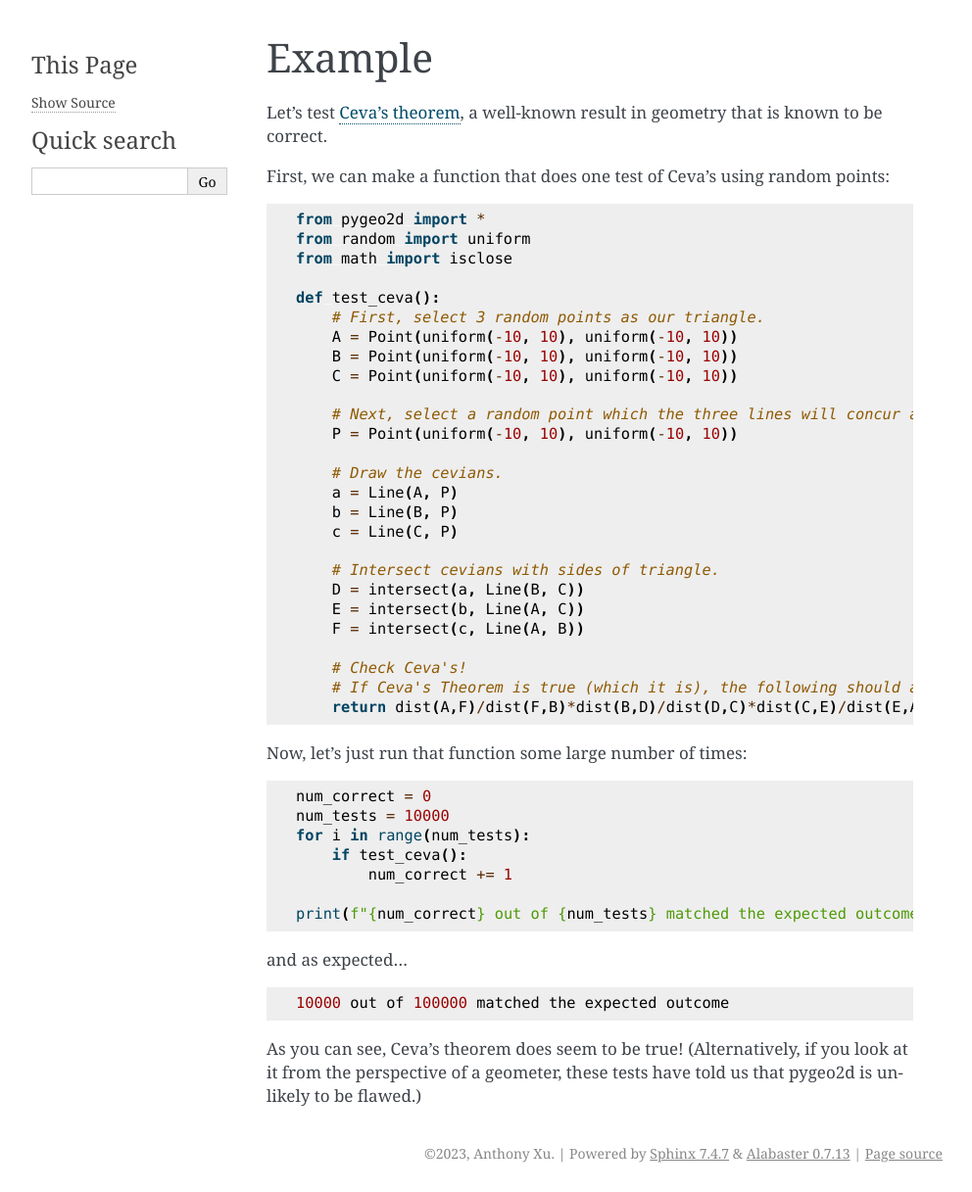
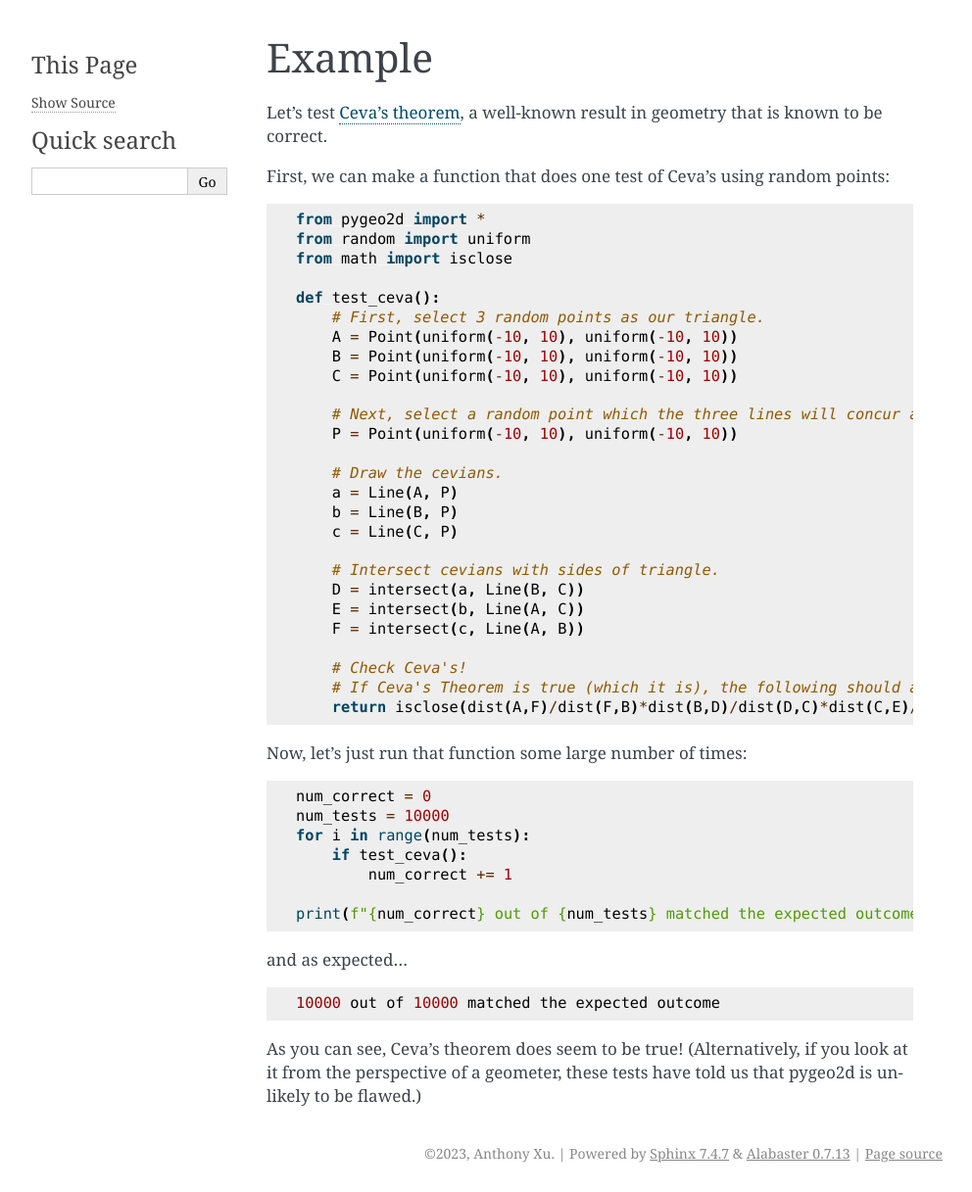
Before and after one commit to ajxu2/pygeo2d, a Sphinx documentation site: the page built from docs/example.rst, in a window 1280 px wide. Shown: the whole page at 98% size, without its empty margins (148-1140 px from the left). Built offline with Sphinx 7.4.7, drawn with Linux system fonts in a browser that asks for light colours.

Commit message:
Fix mistakes in example.rst

```diff
--- a/docs/example.rst
+++ b/docs/example.rst
@@ -32,7 +32,7 @@ First, we can make a function that does one test of Ceva's using random points:
 
         # Check Ceva's!
         # If Ceva's Theorem is true (which it is), the following should always be True.
-        return dist(A,F)/dist(F,B)*dist(B,D)/dist(D,C)*dist(C,E)/dist(E,A) == 1
+        return isclose(dist(A,F)/dist(F,B)*dist(B,D)/dist(D,C)*dist(C,E)/dist(E,A))
 
 Now, let's just run that function some large number of times:
 
@@ -50,6 +50,6 @@ and as expected...
 
 .. code-block::
 
-    10000 out of 100000 matched the expected outcome
+    10000 out of 10000 matched the expected outcome
 
 As you can see, Ceva's theorem does seem to be true! (Alternatively, if you look at it from the perspective of a geometer, these tests have told us that pygeo2d is unlikely to be flawed.)
```
